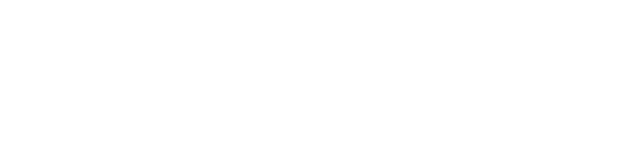
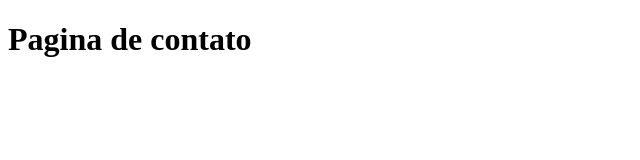
Before and after one commit to mauriciosrn/sistema-de-cadastro, a plain HTML site: page contato.html in a window 1280 px wide. Shown: the whole page, without its empty margins (0-640 px from the left). Drawn offline with Linux system fonts and the light colour scheme.

Commit message:
adicionando h1

```diff
--- a/contato.html
+++ b/contato.html
@@ -6,6 +6,6 @@
     <title>Contato</title>
 </head>
 <body>
-
+    <h1>Pagina de contato</h1>
 </body>
 </html>
```
